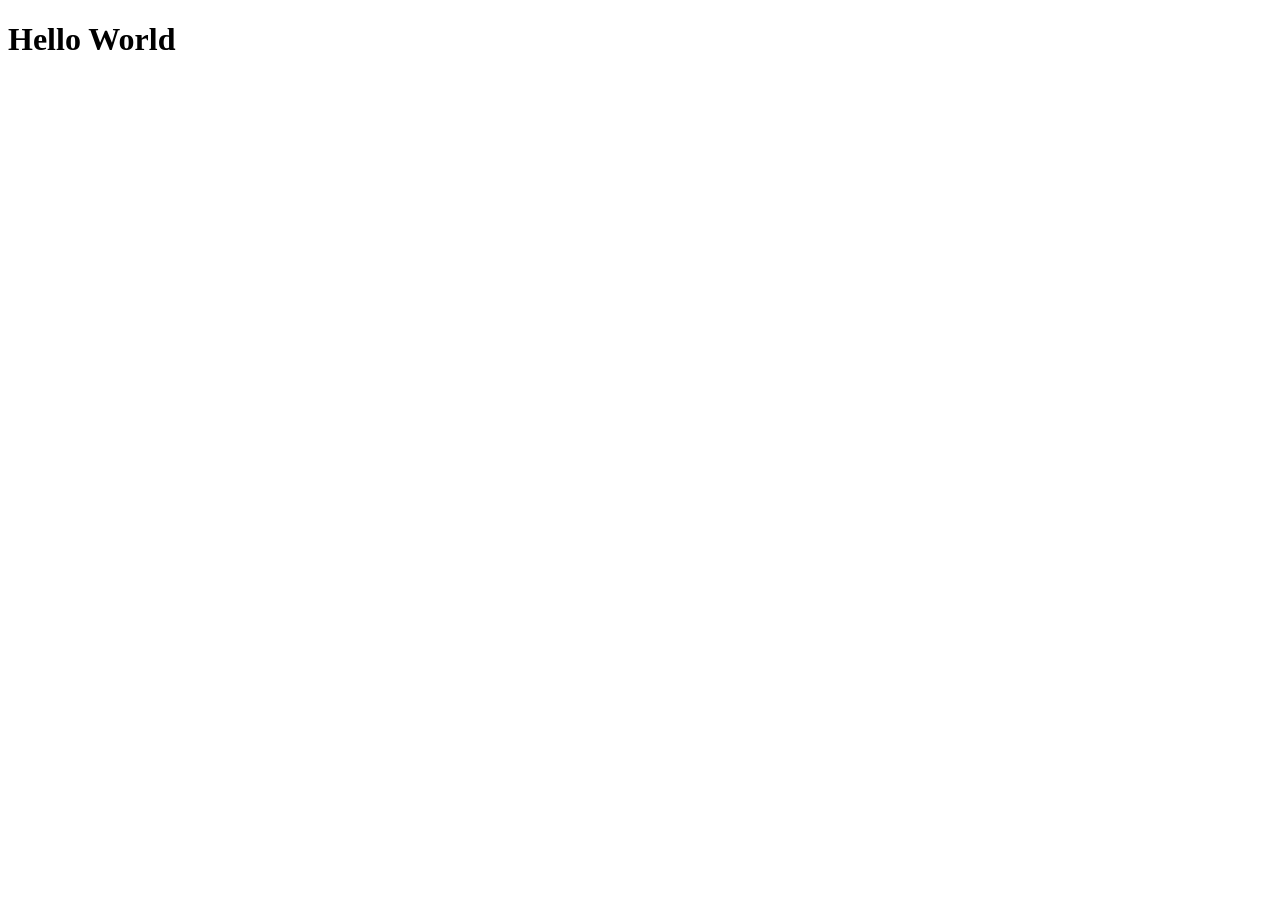
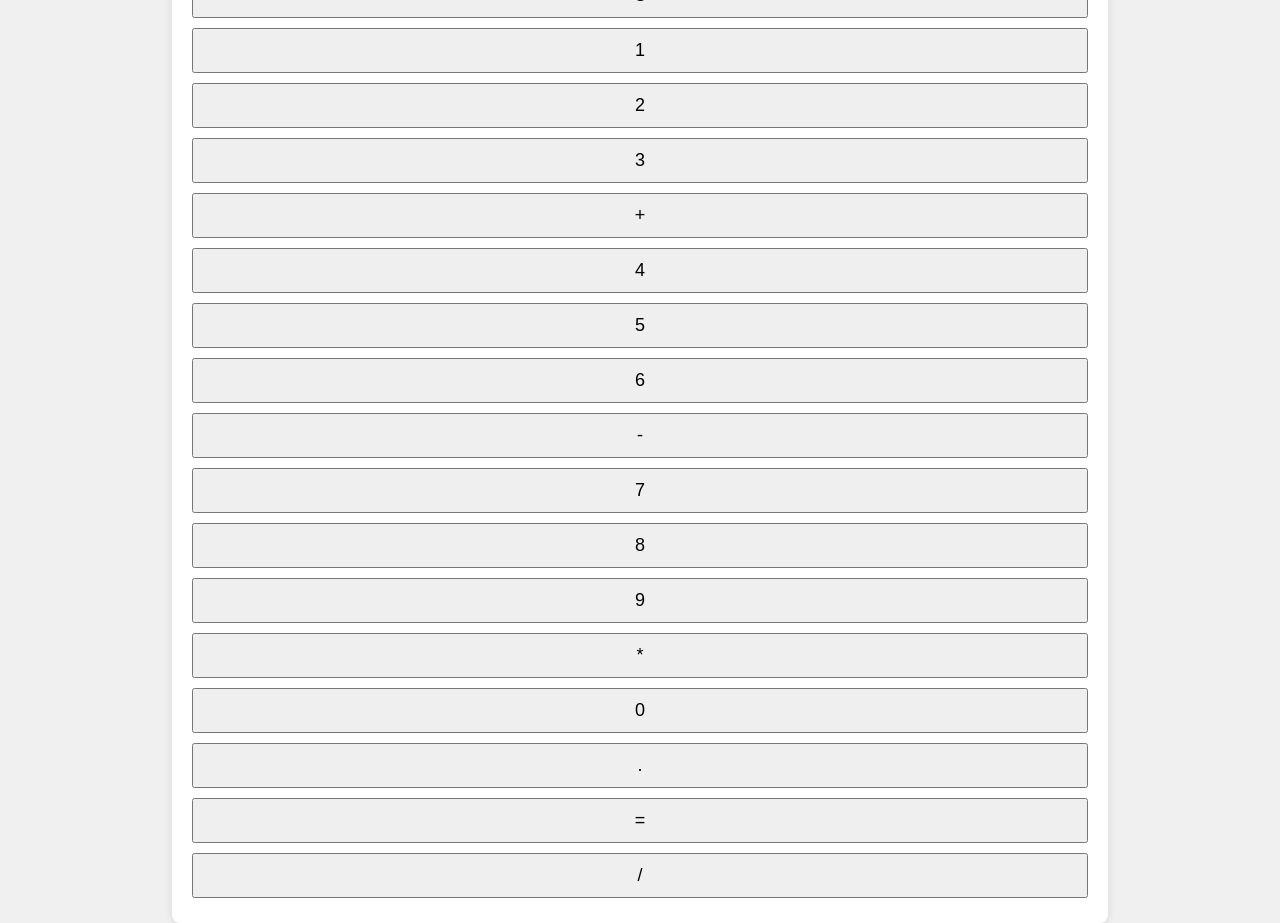
Before and after one commit to AjmalMIITM/Project-LLM-Code-Deployment, a plain HTML site: page index.html in a window 1280 px wide. Before the commit the page ends 800 px from the top, so only its background shows below. Drawn offline with Linux system fonts and the light colour scheme.

Commit message:
Build for task Calculator round 1

```diff
--- a/index.html
+++ b/index.html
@@ -3,9 +3,71 @@
 <head>
     <meta charset="UTF-8">
     <meta name="viewport" content="width=device-width, initial-scale=1.0">
-    <title>Hello World</title>
+    <title>Simple Calculator</title>
+    <style>
+        body {
+            font-family: Arial, sans-serif;
+            display: flex;
+            justify-content: center;
+            align-items: center;
+            height: 100vh;
+            background-color: #f0f0f0;
+        }
+        .calculator {
+            background-color: #fff;
+            padding: 20px;
+            border-radius: 8px;
+            box-shadow: 0 0 10px rgba(0, 0, 0, 0.1);
+        }
+        .calculator input, .calculator button {
+            width: 100%;
+            padding: 10px;
+            margin: 5px 0;
+            font-size: 18px;
+        }
+    </style>
 </head>
 <body>
-    <h1>Hello World</h1>
+
+<div class="calculator">
+    <input type="text" id="display" disabled>
+    <button onclick="clearDisplay()">C</button>
+    <button onclick="appendToDisplay('1')">1</button>
+    <button onclick="appendToDisplay('2')">2</button>
+    <button onclick="appendToDisplay('3')">3</button>
+    <button onclick="appendToDisplay('+')">+</button>
+    <button onclick="appendToDisplay('4')">4</button>
+    <button onclick="appendToDisplay('5')">5</button>
+    <button onclick="appendToDisplay('6')">6</button>
+    <button onclick="appendToDisplay('-')">-</button>
+    <button onclick="appendToDisplay('7')">7</button>
+    <button onclick="appendToDisplay('8')">8</button>
+    <button onclick="appendToDisplay('9')">9</button>
+    <button onclick="appendToDisplay('*')">*</button>
+    <button onclick="appendToDisplay('0')">0</button>
+    <button onclick="appendToDisplay('.')">.</button>
+    <button onclick="calculateResult()">=</button>
+    <button onclick="appendToDisplay('/')">/</button>
+</div>
+
+<script>
+    function appendToDisplay(value) {
+        document.getElementById('display').value += value;
+    }
+
+    function clearDisplay() {
+        document.getElementById('display').value = '';
+    }
+
+    function calculateResult() {
+        try {
+            const result = eval(document.getElementById('display').value);
+            document.getElementById('display').value = result;
+        } catch (error) {
+            alert('Invalid calculation');
+        }
+    }
+</script>
+
 </body>
 </html>
```
